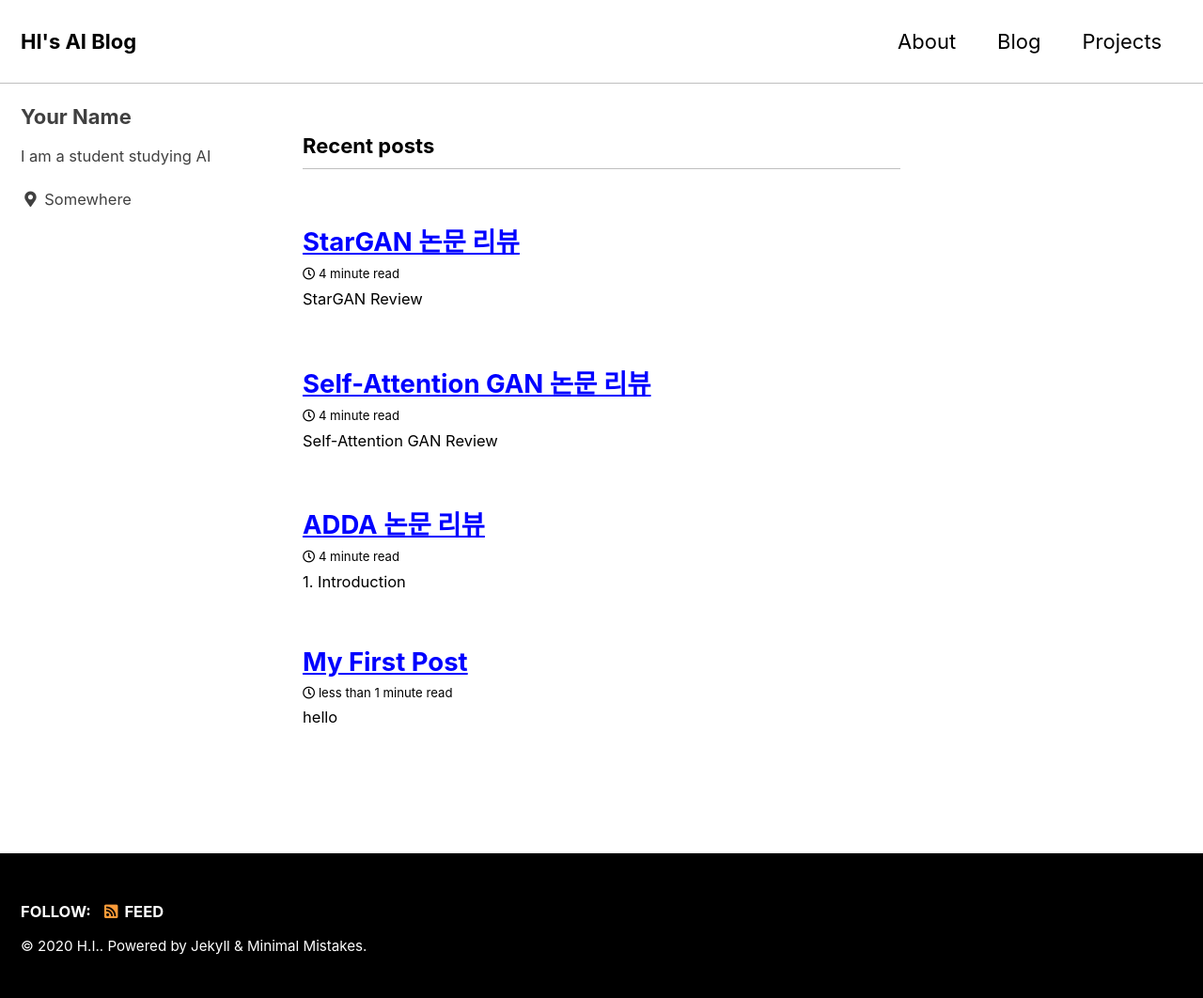
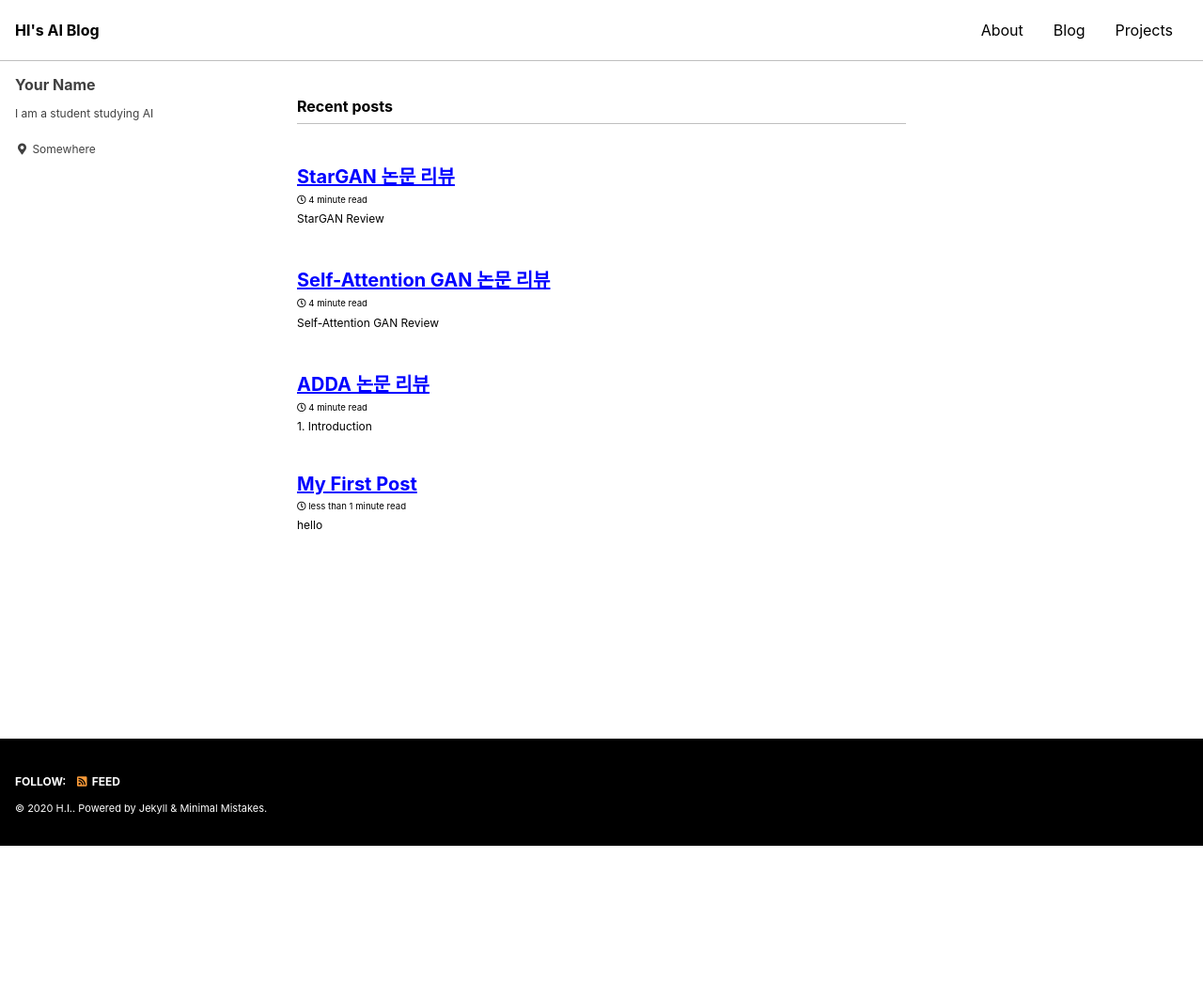
Before and after one commit to hhyunn2/hhyunn2.github.io, a Jekyll site: the page built from index.html, in a window 1280 px wide. Shown: the whole page at 94% size. Built offline with Jekyll 4.4.1, drawn with Linux system fonts in a browser that asks for light colours; cached includes are drawn as plain includes; the list of posts is cut into pages by our own code; after the commit the page ends 900 px from its top, so only the background shows below that.

Commit message:
Update _reset.scss

```diff
--- a/_sass/minimal-mistakes/_reset.scss
+++ b/_sass/minimal-mistakes/_reset.scss
@@ -8,18 +8,18 @@ html {
   /* apply a natural box layout model to all elements */
   box-sizing: border-box;
   background-color: $background-color;
-  font-size: 16px;
+  font-size: 14px;
 
   @include breakpoint($medium) {
-    font-size: 18px;
+    font-size: 16px;
   }
 
   @include breakpoint($large) {
-    font-size: 20px;
+    font-size: 16px;
   }
 
   @include breakpoint($x-large) {
-    font-size: 22px;
+    font-size: 16px;
   }
 
   -webkit-text-size-adjust: 100%;
@@ -38,8 +38,8 @@ body { margin: 0; }
 }
 
 ::selection {
-  color: #fff;
-  background: #000;
+  color: #f5f5dc;
+  background: #292929;
 }
 
 /* Display HTML5 elements in IE6-9 and FF3 */
```
